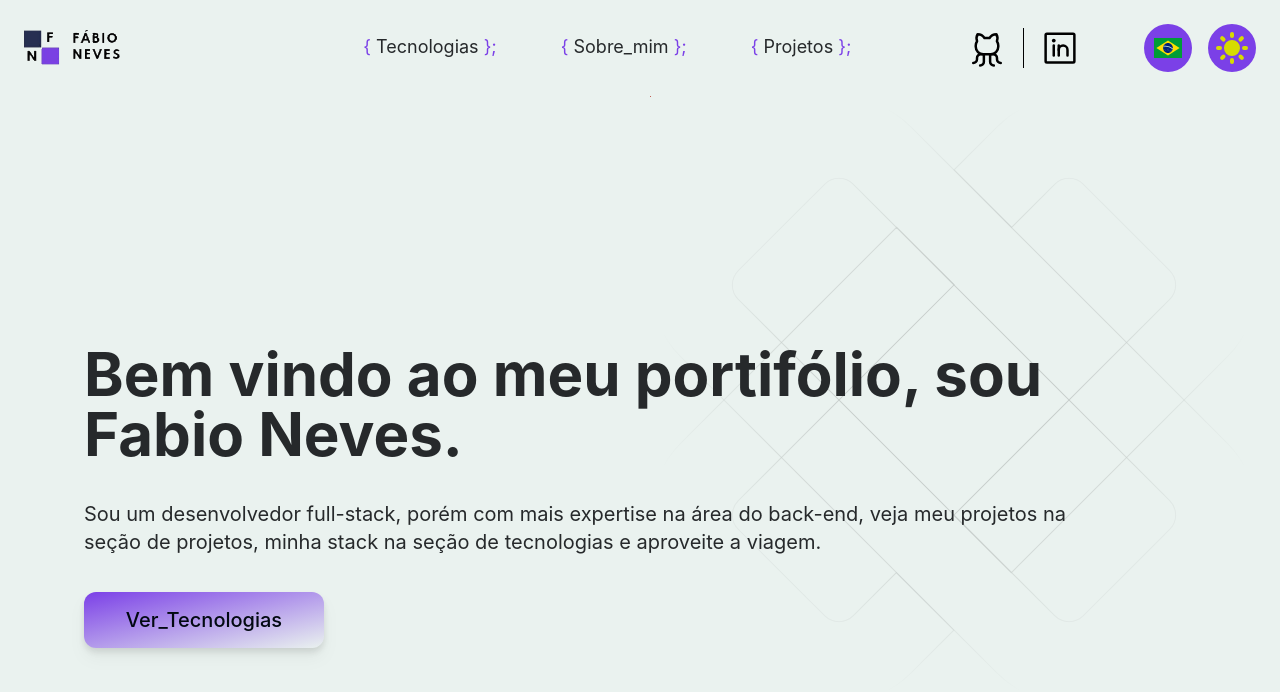
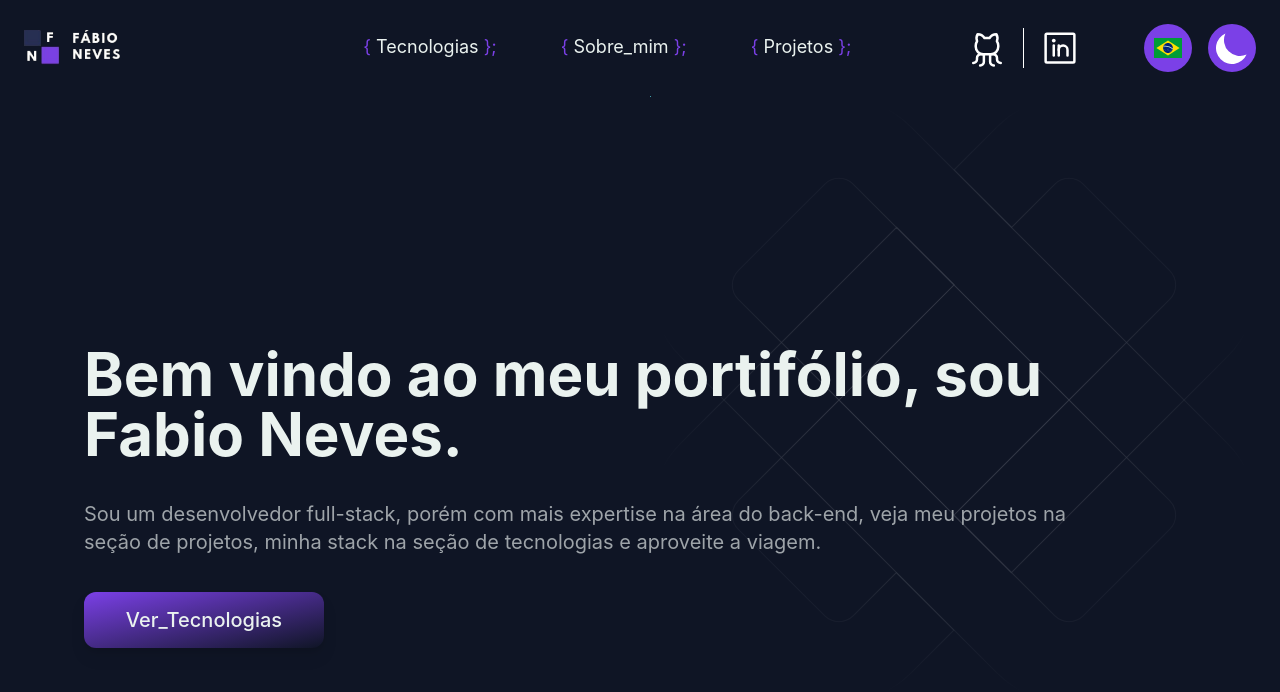
Before and after one commit to FabioNeves00/portifolio, a React (Vite) app: page / in a window 1280 px wide. Shown: the top 692 px of the page. Built offline with nearby package versions, Linux system fonts and the light colour scheme.

Commit message:
minor: solved localStorage not properly saving theme preferences

```diff
--- a/src/contexts/ThemeContext.tsx
+++ b/src/contexts/ThemeContext.tsx
@@ -24,8 +24,12 @@
   }, []);
 
   useEffect(() => {
-    const prefersDark = window.matchMedia('(prefers-color-scheme: dark)').matches;
-    setTheme((prev) => (prev = prefersDark ? "dark" : "light"));
+    if (!session_theme) {
+      const prefersDark = window.matchMedia(
+        "(prefers-color-scheme: dark)"
+      ).matches;
+      setTheme((prev) => (prev = prefersDark ? "dark" : "light"));
+    }
   }, []);
 
   useEffect(() => {
```
